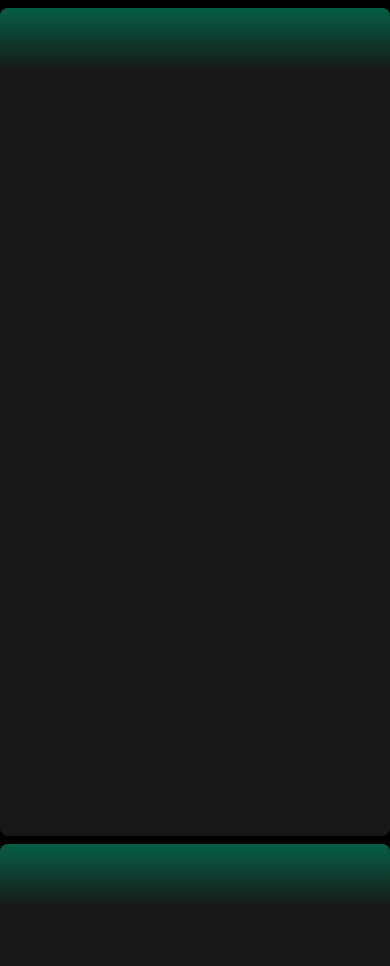
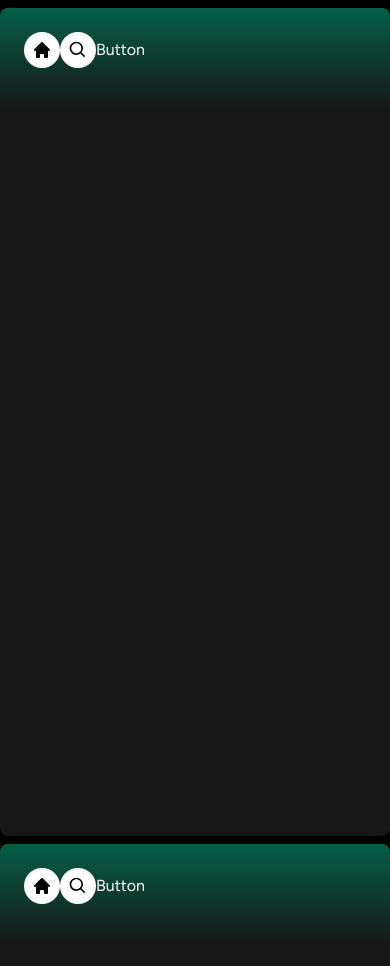
Before and after one commit to Rui-Iwasaki/spotify-clone, a Next.js app in the folder spotify-clone/: page / in a window 390 px wide. Shown: the top 966 px of the page. Built offline with nearby package versions, Linux system fonts and the light colour scheme.

Commit message:
Add HomeButton

```diff
--- /dev/null
+++ b/spotify-clone/components/Button.tsx
@@ -0,0 +1,9 @@
+const Button = () => {
+    return (
+        <div>
+            Button
+        </div>
+     );
+}
+
+export default Button;
--- a/spotify-clone/components/Header.tsx
+++ b/spotify-clone/components/Header.tsx
@@ -3,6 +3,9 @@
 import { useRouter } from "next/navigation";
 import { twMerge } from "tailwind-merge";
 import { RxCaretLeft, RxCaretRight } from "react-icons/rx";
+import { HiHome } from "react-icons/hi";
+import { BiSearch } from "react-icons/bi";
+import Button from "./Button";
 
 interface HeaderProps {
     children: React.ReactNode;
@@ -71,6 +74,50 @@
                 <RxCaretRight className="text-white" size={35} />
             </button>
           </div>
+          <div className="flex md:hidden gap-x-z items-center">
+            <button
+              className="
+              rounded-full
+              p-2
+              bg-white
+              flex
+              items-center
+              justify-center
+              hover:opacity-75
+              transition
+              "
+            >
+              <HiHome className="text-black" size={20} />
+            </button>
+            <button
+              className="
+              rounded-full
+              p-2
+              bg-white
+              flex
+              items-center
+              justify-center
+              hover:opacity-75
+              transition
+              "
+            >
+              <BiSearch className="text-black" size={20} />
+            </button>
+          </div>
+          <div
+            className="
+              flex
+              justify-between
+              items-center
+              gap-x-4
+            "
+          >
+            <>
+              <div>
+                <Button />
+              </div>
+            </>
+          </div>
          </div>
         </div>
      );
```
